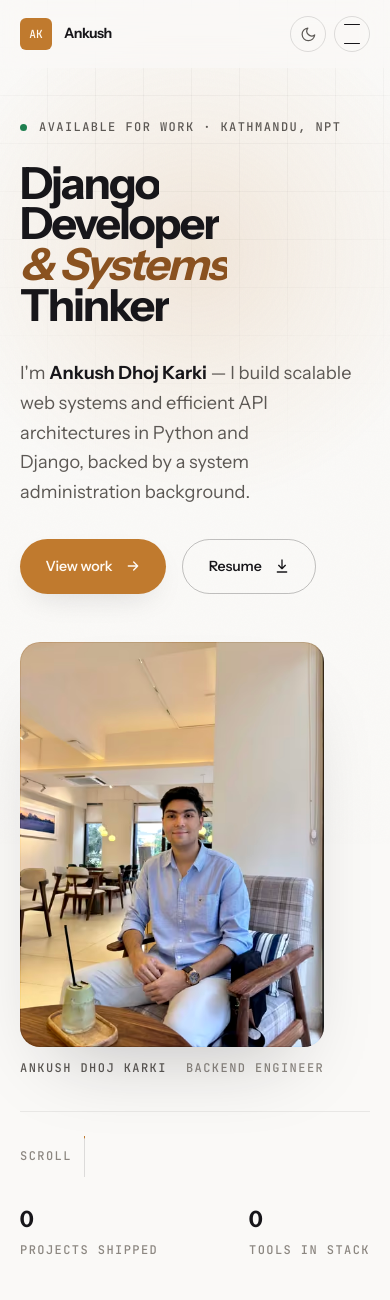
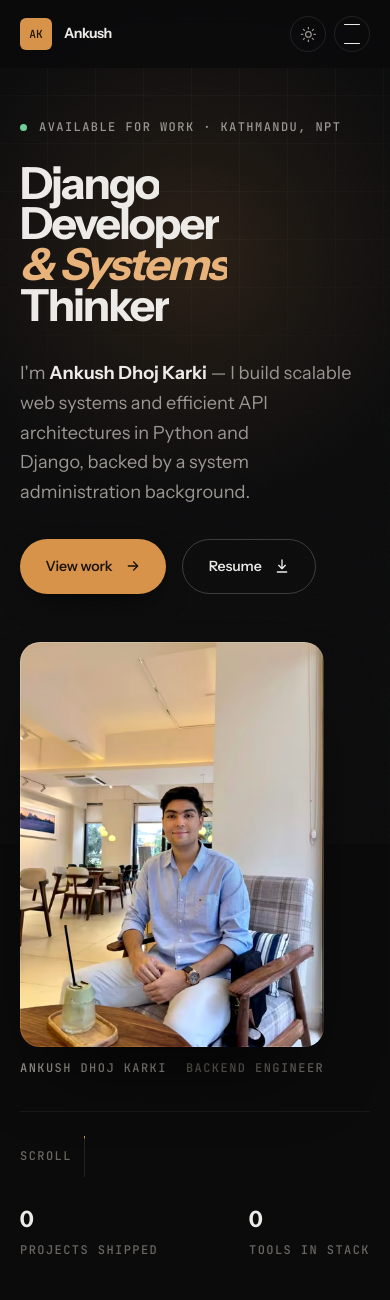
Before and after one commit to ankushdhojkarki/portfolio, a Django app: page / in a window 390 px wide. Shown: the top 1300 px of the page. Run offline with Django 5.2, Linux system fonts and the light colour scheme; data that the repository does not hold is empty.

Commit message:
Default to dark on every device; light is opt-in only
The inline theme script read prefers-color-scheme, so a visitor whose OS
was set to light got a light page on first load. Dark is now the site
default everywhere, and the OS setting is not consulted at all — light
mode turns on only when the visitor presses the nav toggle.

Toggling back to dark clears the stored value rather than writing "dark",
so a visitor who returns to the default gets the default again on every
device instead of carrying a redundant preference around.

The theme-color meta tag was a pair of prefers-color-scheme variants,
which would have tinted mobile browser chrome light against a dark page.
It is now a single tag kept in sync by the toggle.

Verified: dark on first visit at desktop and mobile with the OS set to
both light and dark; no data-theme mutation after first paint (no flash);
light persists across reload; toggling back restores the default and
survives reload. 25/25 checks pass.

```diff
--- a/static/js/modules/theme.js
+++ b/static/js/modules/theme.js
@@ -1,42 +1,58 @@
 /* ==========================================================================
    THEME
-   The initial value is resolved by the inline script in base.html before
-   first paint. This module only handles the toggle and keeps in sync with
-   the OS preference while the user has not made an explicit choice.
+   Dark is the site default on every device. The OS `prefers-color-scheme`
+   setting is deliberately not consulted — light mode is opt-in through the
+   nav toggle, and that choice is what persists.
+
+   The initial value is applied by the inline script in base.html before
+   first paint, so there is no flash. This module owns the toggle only.
    ========================================================================== */
 
 import { $ } from './utils.js';
 
 const KEY = 'theme';
+const DEFAULT = 'dark';
+const BAR_COLOR = { dark: '#0b0b0c', light: '#faf9f7' };
+
 const root = document.documentElement;
+
+function readStored() {
+    try {
+        return localStorage.getItem(KEY);
+    } catch {
+        return null; // private mode
+    }
+}
 
 function apply(theme, { persist = true } = {}) {
     root.setAttribute('data-theme', theme);
+
     if (persist) {
-        try { localStorage.setItem(KEY, theme); } catch { /* private mode */ }
+        try {
+            // Only the non-default needs storing; clearing on dark means a
+            // visitor who toggles back gets the default again on any device.
+            if (theme === DEFAULT) localStorage.removeItem(KEY);
+            else localStorage.setItem(KEY, theme);
+        } catch { /* private mode - the choice just will not survive reload */ }
     }
+
     const btn = $('#themeToggle');
     if (btn) {
         const next = theme === 'dark' ? 'light' : 'dark';
         btn.setAttribute('aria-label', `Switch to ${next} theme`);
     }
+
+    // Keeps the mobile browser chrome matching the page.
+    const meta = $('#themeColor');
+    if (meta) meta.setAttribute('content', BAR_COLOR[theme] || BAR_COLOR.dark);
 }
 
 export function initTheme() {
-    const btn = $('#themeToggle');
-    const media = window.matchMedia('(prefers-color-scheme: light)');
+    const current = readStored() === 'light' ? 'light' : DEFAULT;
+    apply(current, { persist: false });
 
-    apply(root.getAttribute('data-theme') || 'dark', { persist: false });
-
-    btn?.addEventListener('click', () => {
+    $('#themeToggle')?.addEventListener('click', () => {
         const next = root.getAttribute('data-theme') === 'dark' ? 'light' : 'dark';
         apply(next);
     });
-
-    // Follow the OS only while the visitor has not chosen for themselves.
-    media.addEventListener('change', (e) => {
-        let stored = null;
-        try { stored = localStorage.getItem(KEY); } catch { /* ignore */ }
-        if (!stored) apply(e.matches ? 'light' : 'dark', { persist: false });
-    });
 }
--- a/templates/base.html
+++ b/templates/base.html
@@ -29,8 +29,8 @@
     {# ---------- Icons ---------- #}
     <link rel="icon" href="{% static 'images/favicon.svg' %}" type="image/svg+xml">
     <link rel="apple-touch-icon" href="{% static 'images/apple-touch-icon.png' %}">
-    <meta name="theme-color" content="#0b0b0c" media="(prefers-color-scheme: dark)">
-    <meta name="theme-color" content="#faf9f7" media="(prefers-color-scheme: light)">
+    {# Kept in sync with the active theme by js/modules/theme.js #}
+    <meta name="theme-color" content="#0b0b0c" id="themeColor">
 
     {# ---------- Theme resolution before first paint (prevents flash) ---------- #}
     <script>
@@ -39,11 +39,14 @@
             // Marks that scripting is available, so CSS can show JS-driven
             // chrome (the preloader) only when something will dismiss it.
             root.classList.add('js');
+            // Dark is the site's default on every device. The OS preference is
+            // deliberately ignored: light mode is opt-in via the nav toggle,
+            // and only a stored choice can override the default.
+            var theme = 'dark';
             try {
-                var stored = localStorage.getItem('theme');
-                var system = window.matchMedia('(prefers-color-scheme: light)').matches ? 'light' : 'dark';
-                root.setAttribute('data-theme', stored || system);
+                if (localStorage.getItem('theme') === 'light') theme = 'light';
             } catch (e) { /* private mode - keep the dark default */ }
+            root.setAttribute('data-theme', theme);
         })();
     </script>
 
```
Also changed, not shown: tools/interact.py (+9 -0 lines).
